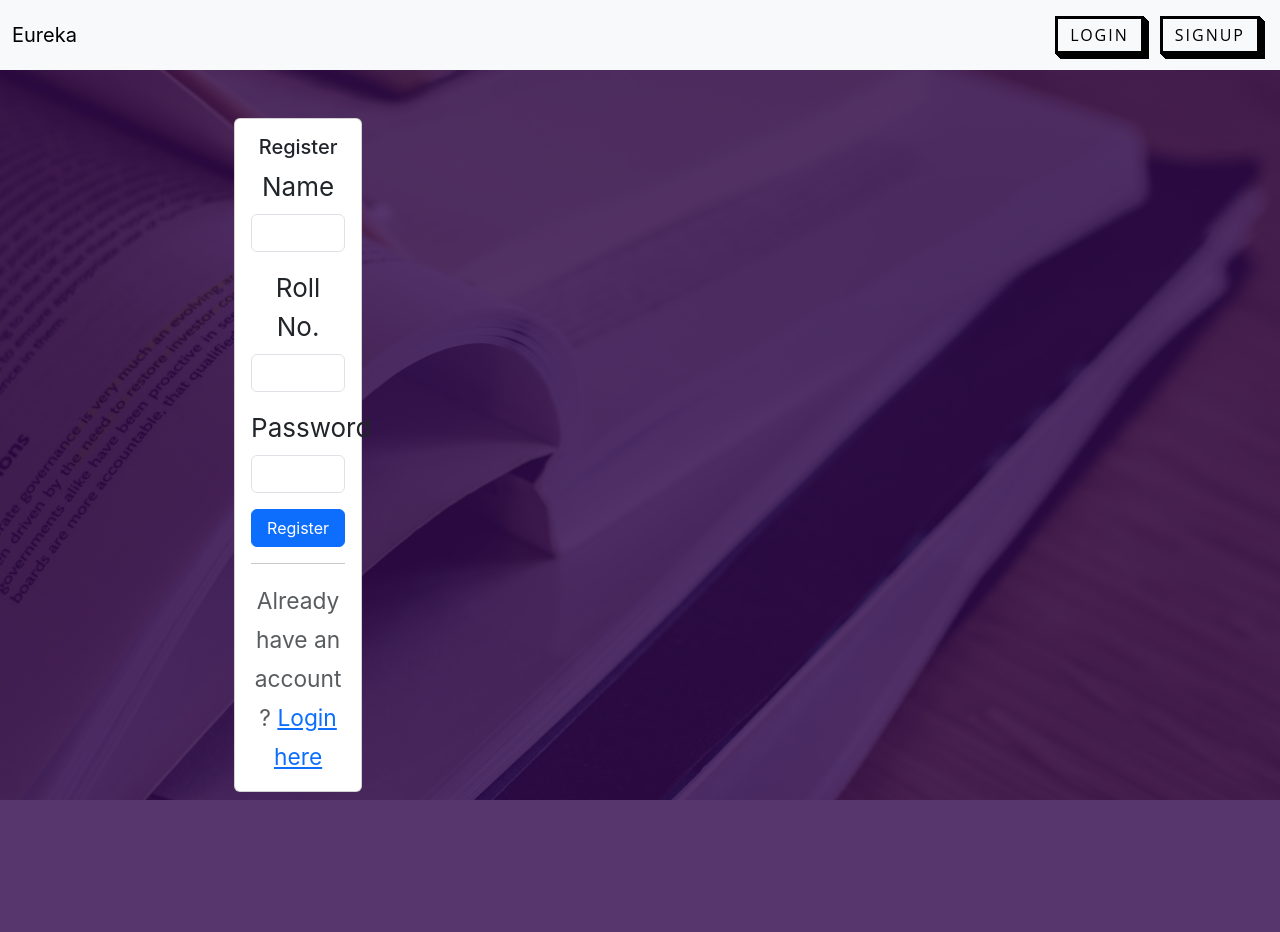
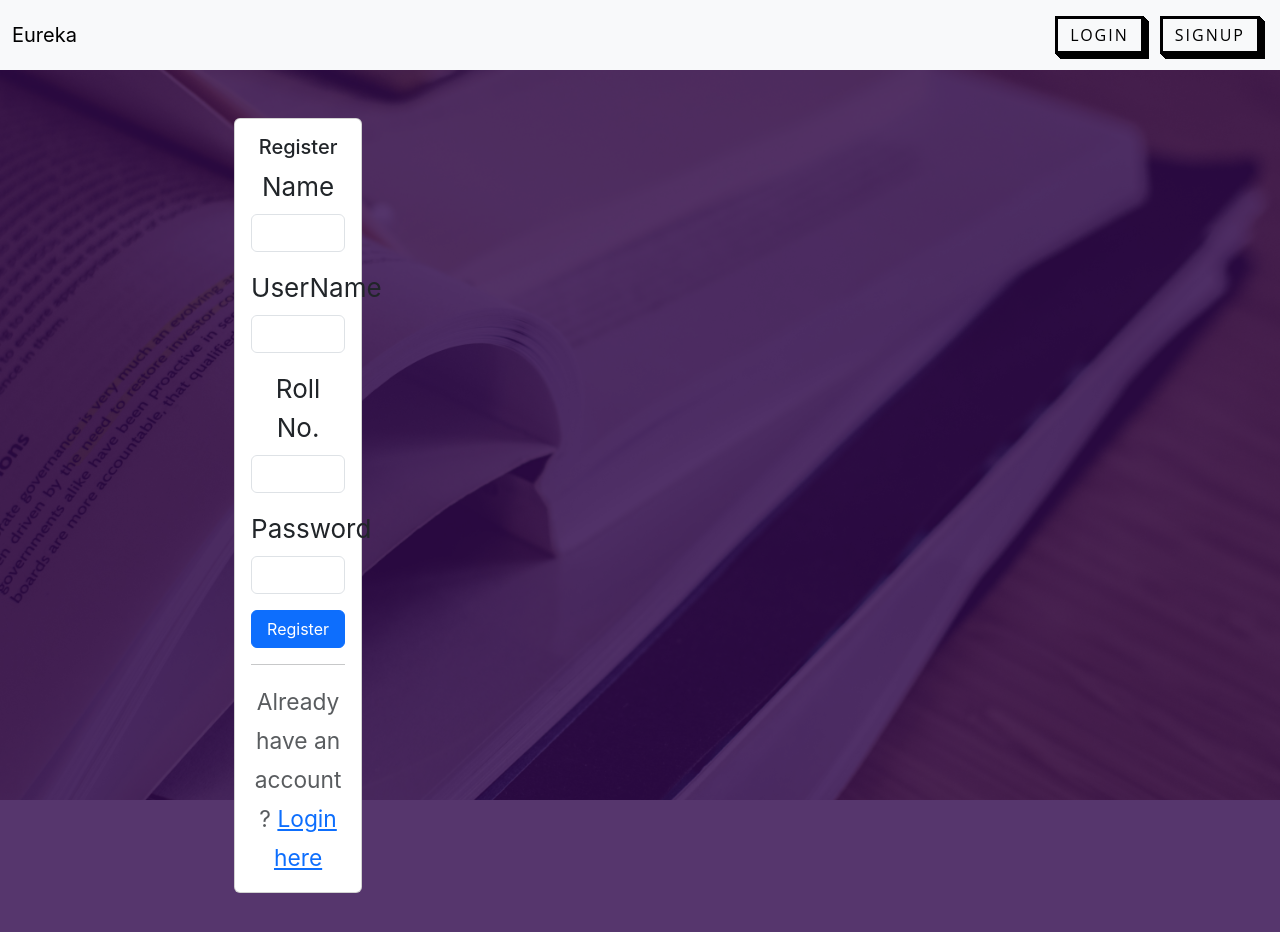
Before and after one commit to MayaankAshok/3M1K, a React (Create React App) app in the folder threemonek/: page /signup in a window 1280 px wide. Shown: the top 932 px of the page. Built offline with nearby package versions, Linux system fonts and the light colour scheme.

Commit message:
Added username

```diff
--- a/threemonek/src/components/Signup.js
+++ b/threemonek/src/components/Signup.js
@@ -6,6 +6,7 @@
   console.log(userName);
   const [formData, setFormData] = useState({
     name: "",
+    username: "",
     rollno: "",
     password: ""
   });
@@ -62,6 +63,20 @@
                     />
                   </div>
                   <div className="mb-3">
+                    <label htmlFor="username" className="form-label">
+                      UserName
+                    </label>
+                    <input
+                      type="text"
+                      className="form-control"
+                      id="username"
+                      name="username"
+                      value={formData.username}
+                      onChange={handleChange}
+                      required
+                    />
+                  </div>
+                  <div className="mb-3">
                     <label htmlFor="rollno" className="form-label">
                       Roll No.
                     </label>
```
